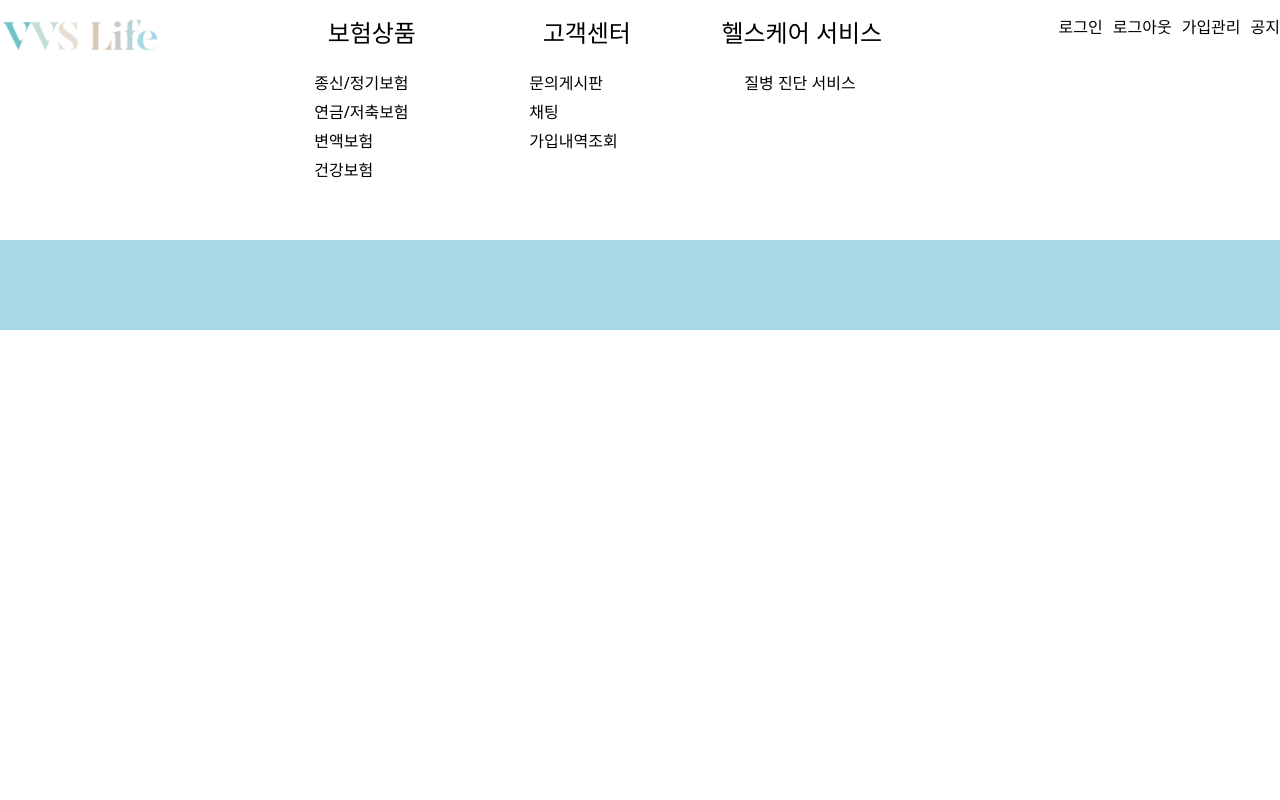
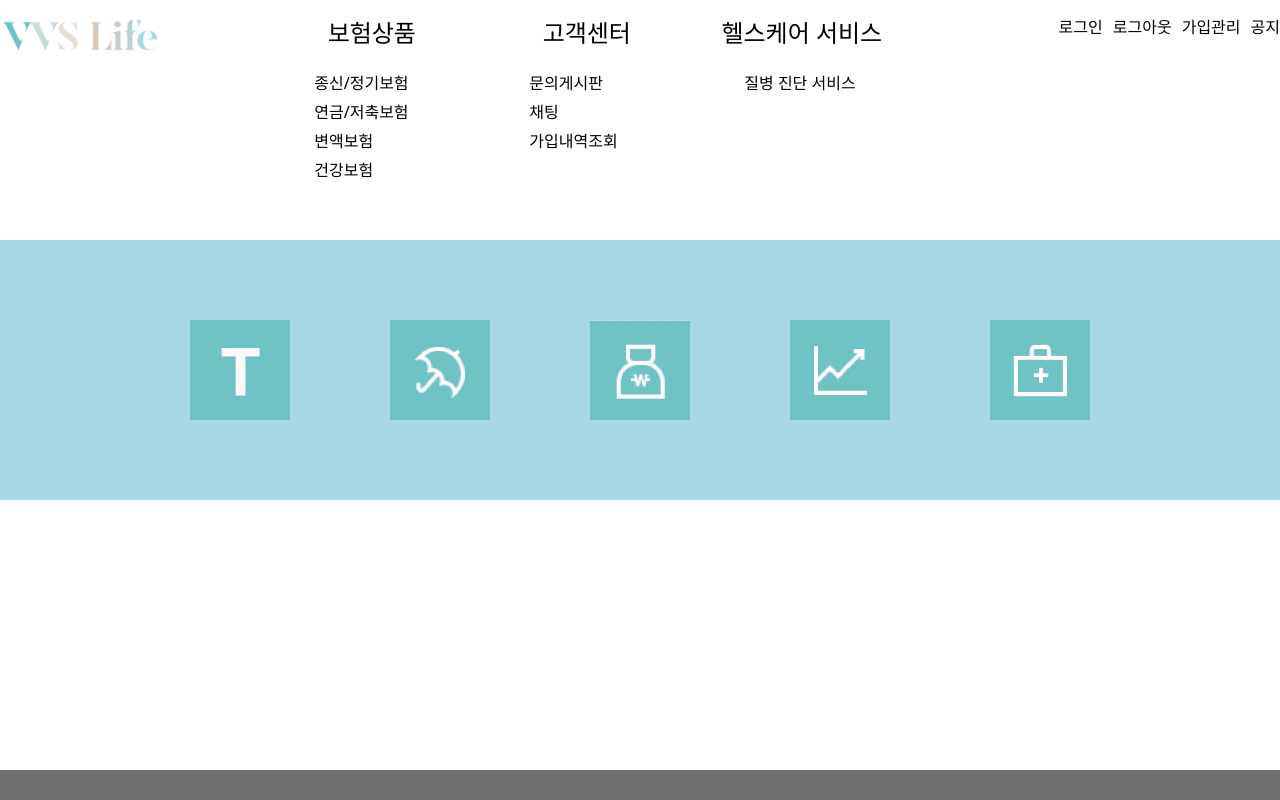
Before and after one commit to VVS-Life/FE, a React (Create React App) app: page /productList in a window 1280 px wide. Shown: the top 800 px of the page. Built offline with nearby package versions, Linux system fonts and the light colour scheme.

Commit message:
Ing : (page/productList)

```diff
--- a/src/pages/products/ProductList.jsx
+++ b/src/pages/products/ProductList.jsx
@@ -1,13 +1,19 @@
+import { Link } from "react-router-dom";
 import Layout from "../../components/Layout/Layout"
 import '../../styles/main.css';
+import '../../styles/product/productList.css';
 
 const ProductList = () => {
     return (
         <>
             <Layout pageName='보험상품'>
                 <div>
-                    <div >
-
+                    <div className="categoryBox">
+                        <Link to = "/productList?search/category="><img src="./images/ctgTotal.jpg" className="ctgImg"/></Link>
+                        <Link to = "/productList?search/category=2"><img src="./images/ctg2.jpg" className="ctgImg"/></Link>
+                        <Link to = "/productList?search/category=3"><img src="./images/ctg3.jpg" className="ctgImg"/></Link>
+                        <Link to = "/productList?search/category=4"><img src="./images/ctg4.jpg" className="ctgImg"/></Link>
+                        <Link to = "/productList?search/category=5"><img src="./images/ctg5.png" className="ctgImg"/></Link>
                     </div>
                 </div>
             </Layout>
--- a/src/styles/product/productList.css
+++ b/src/styles/product/productList.css
@@ -1,4 +1,14 @@
 .categoryBox{
     width: 100%;
     background-color: #A6D8E6;
+    display: flex;
+    justify-content: center;
+    margin-top: -160px;
+    padding-bottom: 30px;
 }
+
+.ctgImg {
+    width: 100px;
+    height: 100px;
+    margin: 50px;
+}
```
Also changed, not shown: src/service/ProductService.js (added, +23 -0 lines).
